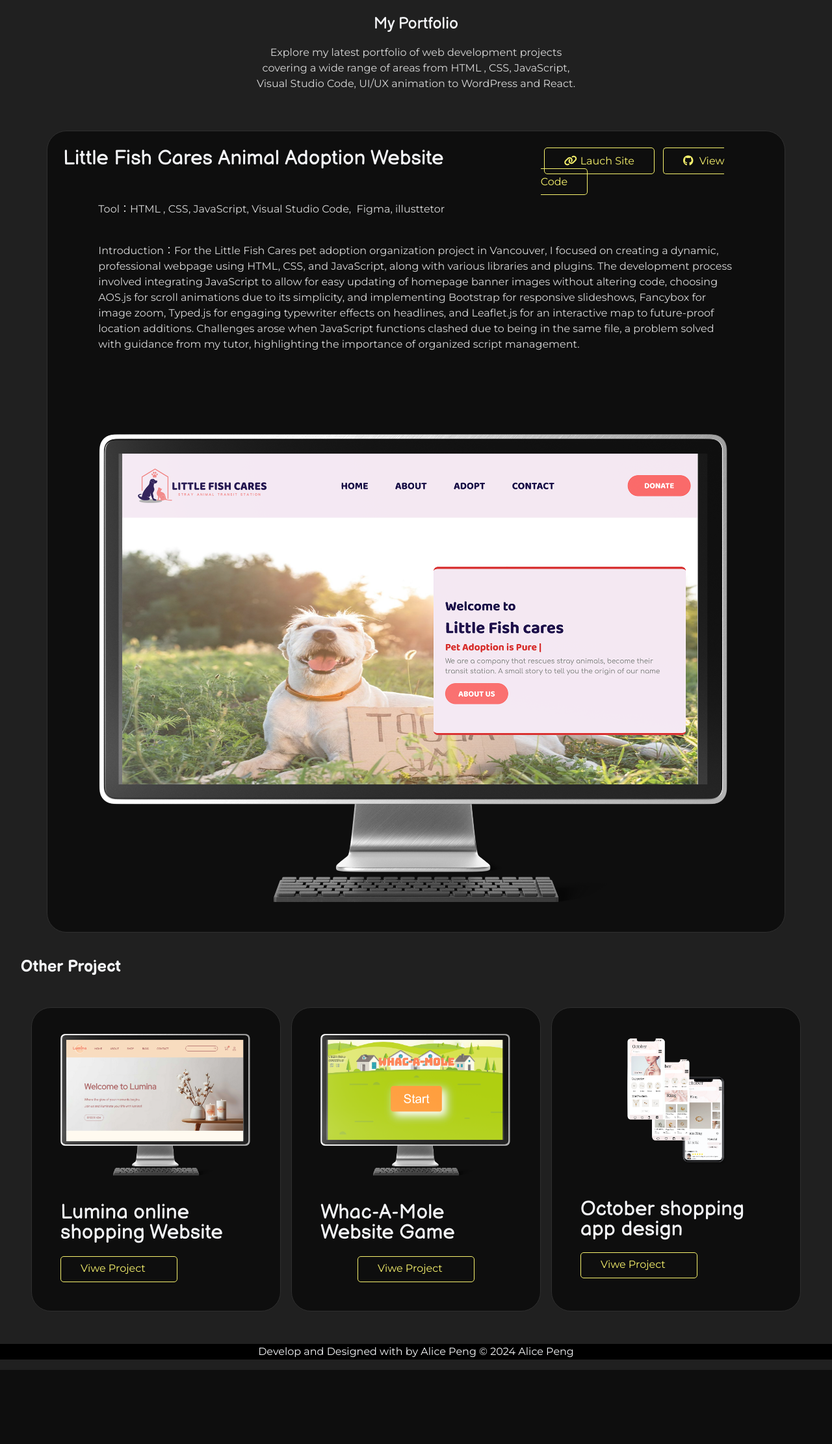
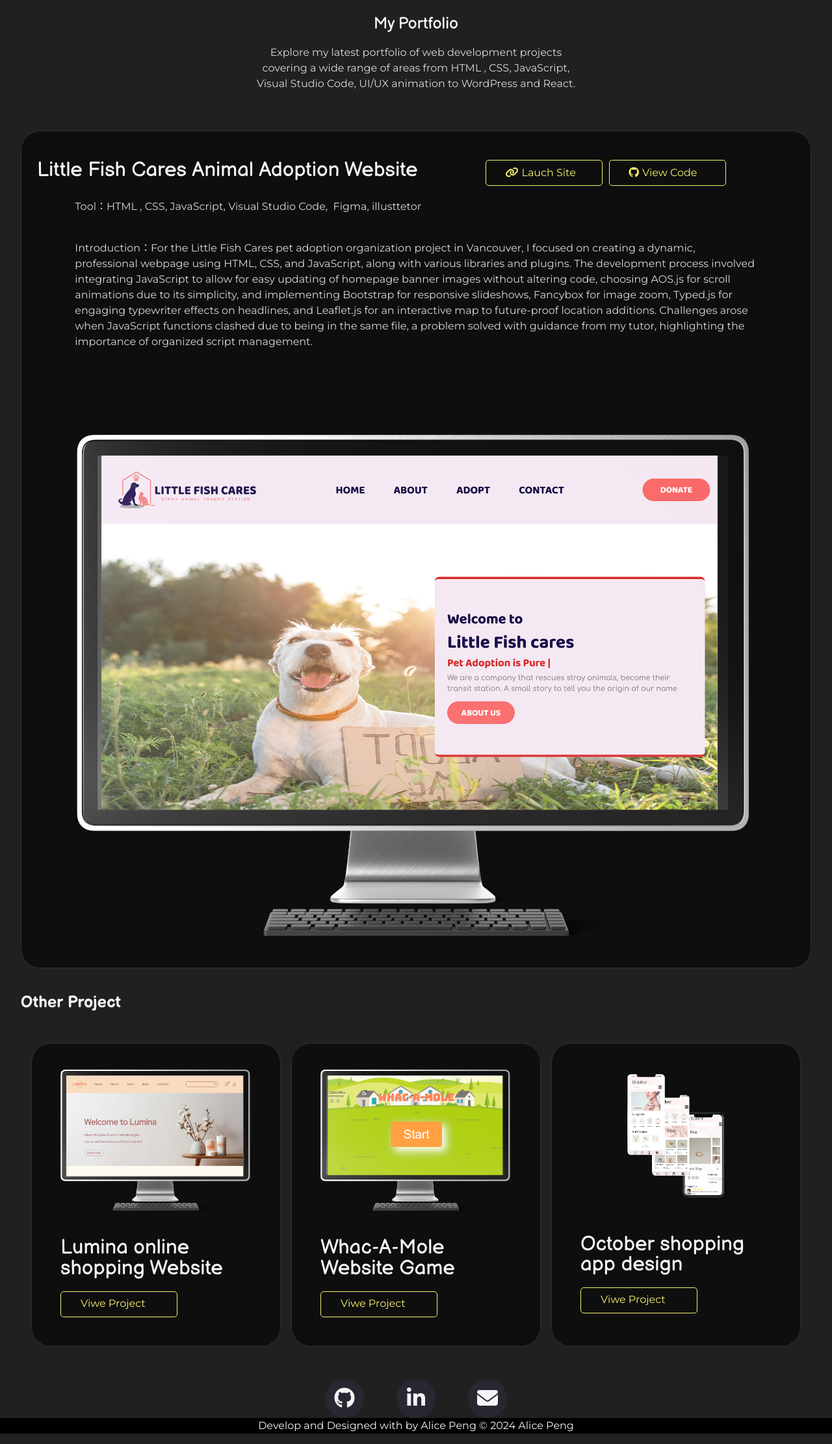
Before and after one commit to AlicePeng127775/portfoilo, a PHP site: page /project1.php in a window 1280 px wide. Shown: the part 100-2322 px from the top of the page at 65% size. Before the commit the page ends 2208 px from the top, so only its background shows below. Run offline with PHP 8.4, Linux system fonts and the light colour scheme; style sheets or scripts are compiled from the project's sources; some libraries are stand-ins or nearby versions.

Commit message:
Adjustment of size

```diff
--- a/about.php
+++ b/about.php
@@ -12,7 +12,7 @@
     <!----------------- header ------------------>
     <?php require_once("partials/header.php") ?>
     <!------------------------------------------->
-    <main class=''>
+    <main>
     <div class='aboutMe container grid'>
         <div class="photo col-12 col-12-sm col-6-lg ">
             <img src='./img/photo/Alice03.png' alt='alice photo'>
@@ -37,7 +37,7 @@
     </div>
 
     <div class='skill container grid'>
-        <h2 class='col-12'> My Skills</h2>
+        <h2 class='col-12'>My Skill</h2>
 
         <div class='skill-all col-12'>
             <div class='coding grid'>
--- a/home.php
+++ b/home.php
@@ -58,8 +58,6 @@
     <!------------------------------------------->
 
     <script src='./js/app.js/'></script>
-    <!-- <script src="https://cdn.jsdelivr.net/npm/jquery@3.6.0/dist/jquery.min.js"></script>
-    <script src="https://cdn.jsdelivr.net/npm/typed.js@2.0.12/lib/typed.min.js"></script> -->
     <script>
         const typed = new Typed('#element', {
                     strings: ['Aliccccce :>', 'Zi Yuan Peng :)','<span class="chinese">彭 子 鳶</span> :D'],
--- a/partials/header.php
+++ b/partials/header.php
@@ -7,7 +7,7 @@
 
 					<li><a href="about.php">ABOUT</a></li>
 					<li><a href="portfolio.php">PORTFOLIO</a></li>
-                    <li><a href="contact.php">CONTACT</a></li>
+                    <li><a href="mailto:yuan127775@gmail.com">CONTACT</a></li>
 
 			</nav>
 
--- a/project1.php
+++ b/project1.php
@@ -23,10 +23,10 @@
         <div class='project grid'>
             <div class='projectInfo col-12'>
                 <div class='grid'>
-                    <h4 class='col-12 col-8-md'>Little Fish Cares Animal Adoption Website</h4>
-                    <div class='linkBtn col-12 col-4-md '>
-                        <a><i class="fa-solid fa-link"></i>Lauch Site</a>
-                        <a><i class="fa-brands fa-github"></i> View Code</a>
+                    <h4 class='col-12 col-7-lg '>Little Fish Cares Animal Adoption Website</h4>
+                    <div class='linkBtn col-12 col-5-lg'>
+                        <a><i class="fa-solid fa-link"></i>Lauch&nbsp;Site</a>
+                        <a><i class="fa-brands fa-github"></i>View&nbsp;Code</a>
                     </div>
 
                 </div>
@@ -75,8 +75,11 @@
             </div>
         </div>
         </div>
-
-
+    </div>
+    <div class='contactIcon'>
+                <div class='github'><a href='https://github.com/AlicePeng127775'><i class="fa-brands fa-github"></i></a></div>
+                <div class='linkedin'><a href='www.linkedin.com/in/ziyuan-peng'><i class="fa-brands fa-linkedin-in"></i></a></div>
+                <div class='email'><a href='mailto:yuan127775@gmail.com'><i class="fa-solid fa-envelope"></i></a></div>
     </div>
     <div class='content-wrap'></div>
     </main>
--- a/scss/contact.scss
+++ b/scss/contact.scss
@@ -15,7 +15,7 @@
     justify-content: center;
     align-items: center;
     img{
-        width: 60%;
+        width: 80%;
     }
 }
 
@@ -35,11 +35,11 @@
     align-items: center;
 }
 .contactInfo{
-    width: 80%;
+    width: 95%;
     margin: auto;
 
     p{
-        width: 80%;
+        width: 90%;
         margin: auto;
         display: flex;
         flex-wrap: wrap;
@@ -119,10 +119,10 @@
 }
 
 .messageFrom {
-    width:80%;
+    width:95%;
     margin: auto;
     border-radius: 8px;
-    padding: 10px 40px;
+    padding: 10px 20px;
     display: flex;
     flex-wrap: wrap;
     gap: 5%;
@@ -179,7 +179,6 @@
 
 .submitBtn {
     display: block;
-    // margin-left: auto;
     background-color: Transparent;
     padding: 15px 30px;
     border: 0.5px solid v.$pink;
--- a/scss/footer.scss
+++ b/scss/footer.scss
@@ -8,7 +8,6 @@
 
 footer{
     div{
-        font-size: 10px;
         font-family: "Balsamiq Sans", sans-serif;
         font-weight: 400;
         display: flex;
@@ -20,5 +19,20 @@ footer{
         width: 100%;
         background-color: v.$black;
         height: 24px;
+
+        p{
+          font-size: 12px;
+        }
     }
 }
+
+
+@media screen and (min-width: 1080px) {
+  footer{
+    div{
+        p{
+          font-size: v.$text-base;
+        }
+    }
+}
+}
--- a/scss/portfolio.scss
+++ b/scss/portfolio.scss
@@ -19,7 +19,7 @@
     }
 }
 .project{
-    margin: 40px;
+    margin: 40px 0px;
     background-color: #0e0e0e;
     border-radius: 30px;
     border: 0.5px solid #2f2f2f;
@@ -70,6 +70,39 @@
     }
 }
 
+.contactIcon{
+    display: flex;
+    align-items: center;
+    justify-content: center;
+    gap: 50px;
+    margin-bottom: 0;
+
+    div{
+        width: 60px;
+        height: 60px;
+        background-color:v.$icb;
+        border-radius: 50%;
+        color: v.$gray;
+        display: flex;
+        justify-content: center;
+        align-items: center;
+        a{
+            i{
+                color:v.$pc;
+            }
+        }
+
+
+    }
+
+    div:hover{
+        background-color: v.$pink;
+        color: v.$black;
+        box-shadow: 0 0 10px v.$pink;
+    }
+}
+
+
 @media screen and (min-width: 834px)  {
     .project:nth-child(even) .projectImg {
         order: 2;
@@ -77,7 +110,7 @@
 
       .project:nth-child(even) .projectInfo{
         text-align: end;
-        a{
+        .viweBtn1{
             margin-left: auto;
         }
 
--- a/scss/project.scss
+++ b/scss/project.scss
@@ -19,11 +19,10 @@
 
 .linkBtn{
     display: flex;
-    flex-wrap: wrap;
-    gap: 1px;
+    flex-direction: column;
+    gap: 10px;
 
     a{
-        margin-left: 5px;
         align-items: center;
         i{
             color: v.$yellow;
@@ -44,7 +43,6 @@
 
 .ontherProject{
     .project{
-
         margin:50px auto;
         padding: 20px;
         .projectInfo{
@@ -58,8 +56,8 @@
 }
 
 
-@media screen and (min-width: 1080px)  {
+@media screen and (min-width: 786px)  {
 .linkBtn{
-    display: inline;
+    flex-direction: row;
 }
 }
```
Also changed, not shown: portfolio.php (+10 -4 lines), scss/home.scss (+14 -14 lines).
